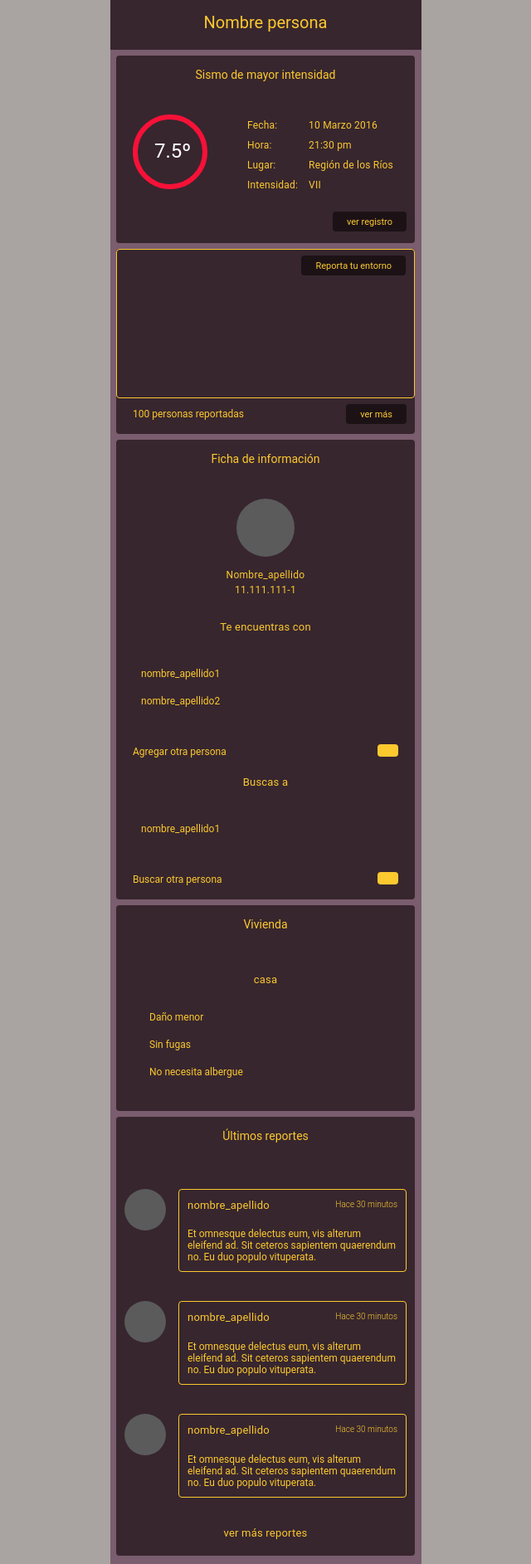
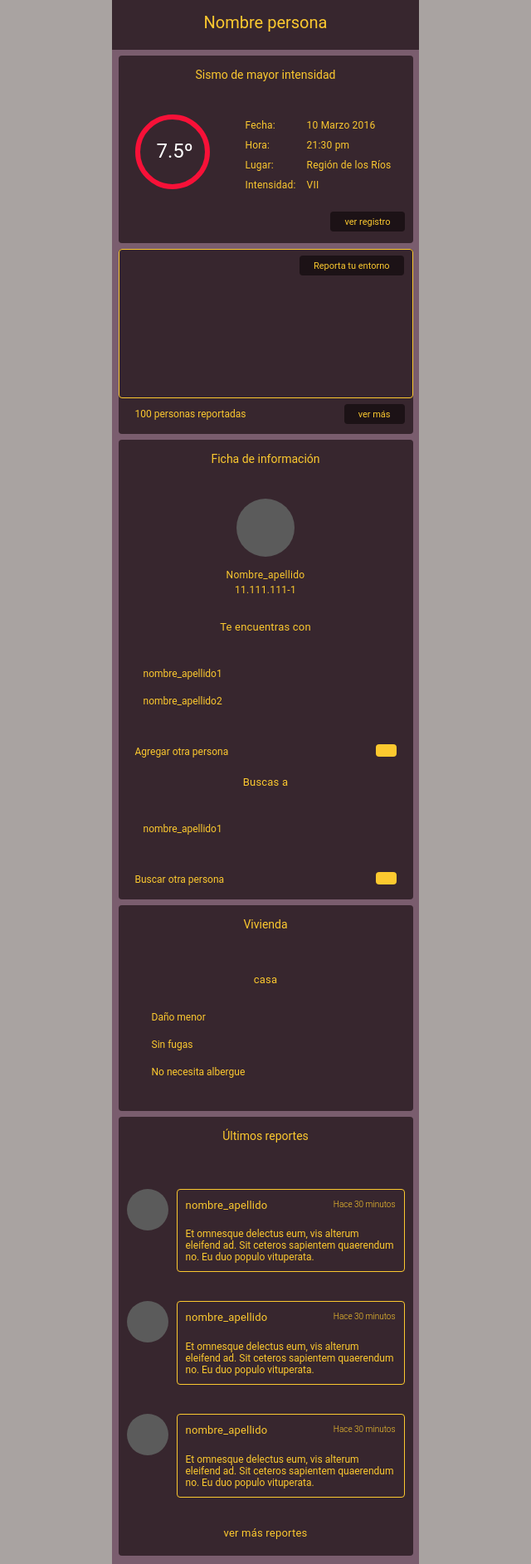
Before and after one commit to ClaudioGC/redport, a PHP site: page /home.html in a window 1280 px wide. Shown: the whole page at 83% size, without its empty margins (320-960 px from the left). Run offline with PHP 8.4, Linux system fonts and the light colour scheme.

Commit message:
ajuste ancho de pantalla

```diff
--- a/sass/_variables.sass
+++ b/sass/_variables.sass
@@ -16,8 +16,8 @@ $texto_contenido: 12px
 $texto_boton_grande: 14px
 $texto_boton_chico: 12px
 
-$ancho_pantalla: 375px
-$ancho_contenedor: 360px
+$ancho_pantalla: 370px
+$ancho_contenedor: 355px
 
 //variable de transicíón toggle_button
 
--- a/sass/main.css
+++ b/sass/main.css
@@ -2,7 +2,7 @@
   box-sizing: border-box; }
 
 .pagina {
-  width: 375px;
+  width: 370px;
   margin: 0 auto;
   background-color: #7a5d6e;
   display: block;
@@ -28,7 +28,7 @@ body {
   background-color: #1c1216; }
 
 .button {
-  width: 360px;
+  width: 355px;
   height: 46px;
   margin: 0 auto;
   background-color: #1c1216;
@@ -313,7 +313,7 @@ body {
   color: #fcc92f; }
 
 .header {
-  width: 375px;
+  width: 370px;
   height: 60px;
   margin: 0 auto;
   display: block;
@@ -354,7 +354,7 @@ body {
   color: #fcc92f; }
 
 .mapa {
-  width: 360px;
+  width: 355px;
   height: 180px;
   margin: 0 auto;
   margin-top: 7px;
@@ -368,7 +368,7 @@ body {
   color: #fcc92f; }
 
 .container {
-  width: 360px;
+  width: 355px;
   height: 100%;
   margin: 0 auto;
   padding-bottom: 5px;
```
